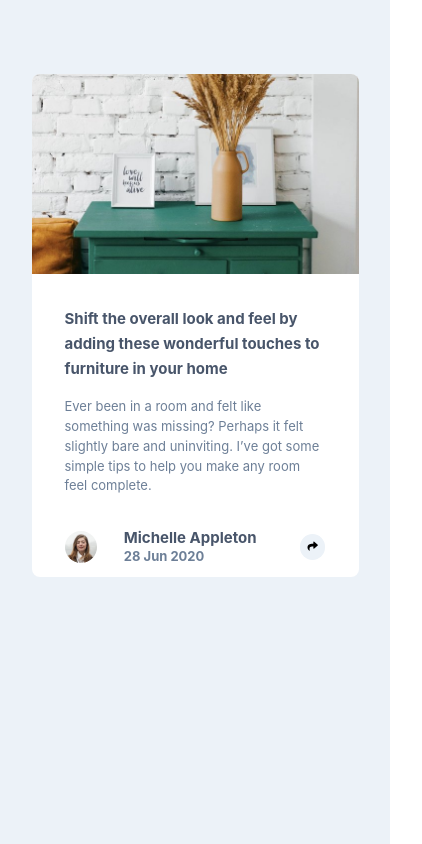
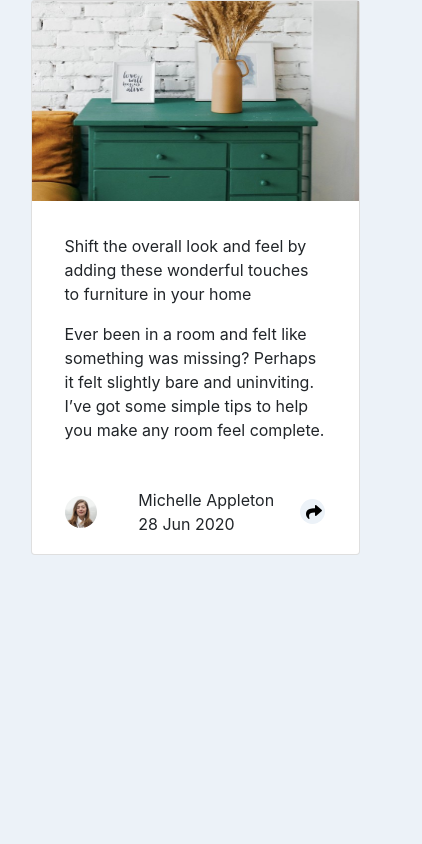
Before and after one commit to Francoveliz/Article-preview-component, a plain HTML site: page index.html in a window 390 px wide. Shown: the whole page, 422 px wide, since content can reach past the window. Drawn offline with nearby package versions, Linux system fonts and the light colour scheme.

Commit message:
test mobile version

```diff
--- a/css/master.css
+++ b/css/master.css
@@ -1,58 +1,43 @@
+
 body {
-  font-family: font-family: 'Manrope', sans-serif;
-min-height: 100vh;
-width: 100%;
-
-display: flex;
-justify-content: center;
-align-items: center;
-
+  font-family: font-family: 'Manrope', sans-serif !important;
+  background: hsl(210, 46%, 95%);
 }
 
-.main {
+.main{
   min-height: 100vh;
-  width: 100%;
   background: hsl(210, 46%, 95%);
-
-
 }
-
-.article-container {
-  margin-left: auto;
-  margin-right: auto;
-margin-top:74px;
-
-   width:327px;
-  border-radius: .5rem;
-  background: #fff;
-}
-
-.img-container {
-  width: 100%;
-  height: 200px;
-  overflow: hidden;
-  border-radius: .5rem .5rem 0 0;
-}
-
-.img-container img {
+.card{
+margin: 0px auto;
+  max-width: 329px;
   width: 100%;
 }
-
-.content {
-  height: 303px;
-  font-size: 0.65rem;
-
+.content{
+  display: flex;
+  flex-direction: column;
 }
-
-.text {
-  height: 240px;
+.banner-container{
+max-width: 329px;
+width: 100%;
+height: 200px;
+object-fit: cover;
+}
+.banner-container img{
+  width: 100%;
+  max-width:100%;
+  height: 100%;
+}
+.share-bar{
+  display:none;
+}
+.text{
+  max-width: 329px;
   width: 100%;
   padding: 33px;
-
 }
-
 .bold-text {
-  font-size:15px;
+  font-size: 0.75rem;
   line-height: 165.2%;
   font-weight: bold;
   letter-spacing: 6.5%;
@@ -60,79 +45,51 @@ margin-top:74px;
 }
 
 .regular-text {
-  font-size: 13px;
+  font-size: .65rem;
   line-height: 152.2%;
   letter-spacing: 2.5%;
   color: hsl(214, 17%, 51%);
 }
 
-.profile-container {
+.profile-bar {
+  display: flex;
+  justify-content: space-between;
+  position: relative;
+  max-width: 329px;
   width: 100%;
   height: 63px;
-  display: flex;
-  flex-direction: row;
-  justify-content: space-between;
   align-items: center;
-  padding: 33px;
+padding: 0px 33px 22px 33px;
 }
 
-#share-bar {
-  visibility: hidden;
-  position: absolute;
-  width: 100%;
-  height:63px;
-  display: flex;
-  flex-direction: row;
-  justify-content: space-between;
-  align-items: center;
-  padding: 33px;
-  background: hsl(217, 19%, 35%);
-  border-radius: 0 0 .5rem .5rem;
+.profile-bar img {
+  width: 2rem;
+  height: 2rem;
+  border-radius: 50%;
+  margin-right: 1rem;
 }
 
-#share-bar p {
-  margin: 0;
-  color: hsl(214, 17%, 51%);
-  text-transform: uppercase;
-  font-size: .75rem;
-  font-weight: bold;
-  letter-spacing: .3rem;
+.profile-data {
+  display: flex;
+  flex-direction: column;
 }
 
-#dark-share-button {
-  background: hsl(214, 17%, 51%);
-  color: #fff;
-}
-
-.icono-sm {
-  color: #fff;
-  font-size: 1.2rem;
-}
-
-.profile-picture {
-  width: 2rem;
-  height: 2rem;
-  border-radius: 50%
-}
-
-.info {
-  margin-left: -1rem;
-}
-
-.info p {
-  margin: auto;
-  line-height: 1.1rem;
-}
-
-.info span {
-  line-height: 0;
+.profile-data p {
+  margin: 0;
 }
 
 button {
+  border: none;
   border-radius: 50%;
-  outline: none;
   background: hsl(210, 46%, 95%);
   width: 1.6rem;
   height: 1.6rem;
-  border: 0;
 }
+
+.share-bar p{
+  margin: 0;
+}
+.icono-sm {
+  color: #fff;
+  font-size: 1rem;
+}
--- a/index.html
+++ b/index.html
@@ -18,44 +18,40 @@
 
 <body>
   <div class="main">
-    <div class="article-container">
-      <div class="img-container">
+    <div class="container">
+      <div class="card">
+        <div class="banner-container">
           <img src="images/drawers.jpg" alt="">
         </div>
         <div class="content">
           <div class="text">
-          <p class="bold-text">Shift the overall look and feel by adding these wonderful touches to furniture in your home </p>
-          <p class="regular-text">Ever been in a room and felt like something was missing? Perhaps it felt slightly bare and uninviting. I’ve got some simple tips to help you make any room feel complete.</p>
+            <p>Shift the overall look and feel by adding these wonderful touches to furniture in your home</p>
+            <p>Ever been in a room and felt like something was missing? Perhaps it felt slightly bare and uninviting. I’ve got some simple tips to help you make any room feel complete.</p>
           </div>
-        <div id="main-bar" class="profile-container">
+          <div class="profile-bar">
             <img class="profile-picture" src="images/avatar-michelle.jpg" alt="">
-          <div class="info">
-            <p class="bold-text">Michelle Appleton<br>
-              <span class="regular-text">28 Jun 2020</span></p>
+            <div class="profile-data">
+              <p>Michelle Appleton</p>
+              <p>28 Jun 2020</p>
             </div>
-          <button onclick="shareShow()" id="light-share-button" class="share-container">
+            <button>
               <i class="fas fa-share"></i>
             </button>
-        </div>
-        <div id="share-bar">
+            <div class="share-bar">
               <p>share</p>
-
               <i class="fab fa-facebook-square icono-sm"></i>
               <i class="fab fa-twitter icono-sm"></i>
               <i class="fab fa-pinterest icono-sm"></i>
-
-          <button id="dark-share-button" onclick="shareHide()" class=" share-container">
+              <button>
                 <i class="fas fa-share"></i>
               </button>
-        </div>
             </div>
 
           </div>
         </div>
-  <script src="js/app.js">
-
-  </script>
-
+      </div>
+    </div>
+  </div>
 </body>
 
 </html>
--- a/js/app.js
+++ b/js/app.js
@@ -11,3 +11,8 @@ function shareHide() {
   document.getElementById("share-bar").style.visibility = "hidden";
   document.getElementById("share-bar").style.position = "absolute";
 }
+
+function test(){
+
+alert("hi");
+}
```
Also changed, not shown: fallo.html (added, +58 -0 lines). Lines whose indentation alone changed are shown as unchanged.
